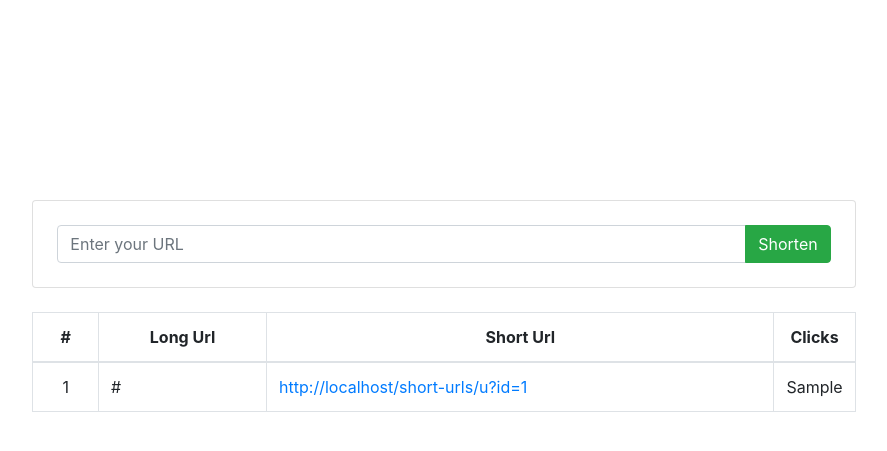
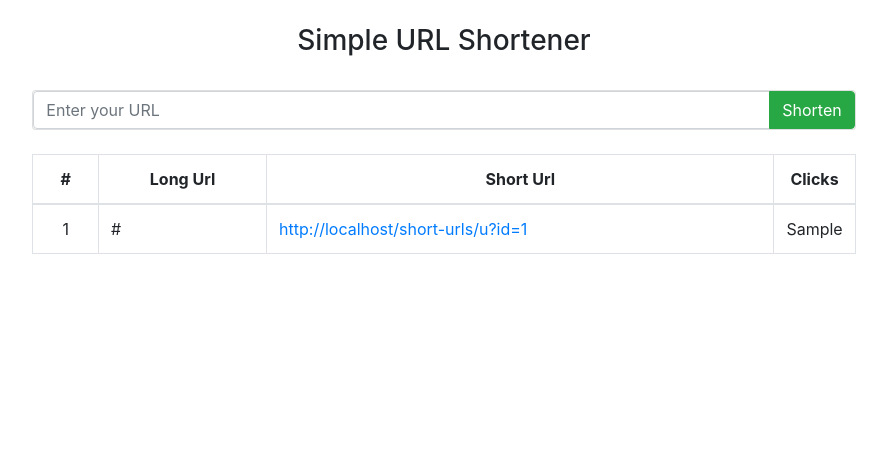
Before and after one commit to HilmiSalsabilla/short-URLs, a PHP site: page /short-urls/ in a window 1280 px wide. Shown: the top 451 px of the page, without its empty margins (196-1083 px from the left). Run offline with PHP 8.4, Linux system fonts and the light colour scheme; tables that the repository leaves empty or names only in its code hold one stand-in row (values such as "Sample post"); some libraries are stand-ins or nearby versions.

Commit message:
edit view style

```diff
--- a/index.php
+++ b/index.php
@@ -40,7 +40,8 @@
         <div class="container-fluid">
             <div class="row gx-4 gx-lg-5 justify-content-center">
                 <div class="col-md-10 col-lg-8">
-                    <form class="card p-4 margin" method="POST" action="index.php">
+                    <h3 class="text-center py-4">Simple URL Shortener</h3>
+                    <form class="card" method="POST" action="index.php">
                         <div class="input-group">
                             <input type="text" name="url" class="form-control" placeholder="Enter your URL">
                             <div class="input-group-append">
@@ -55,7 +56,7 @@
            </div>
         </div>
 
-        <div class="container-fluid">
+        <div class="container-fluid mb-4">
             <div class="row gx-4 gx-lg-5 justify-content-center">
                 <div class="col-md-10 col-lg-8">
                     <table class="table table-bordered mt-4 text-center" id="url-table">
--- a/style.css
+++ b/style.css
@@ -5,7 +5,7 @@ body {
 }
 
 .margin {
-    margin-top: 200px;
+    margin-top: flex;
 }
 
 .table td, .table th {
```
